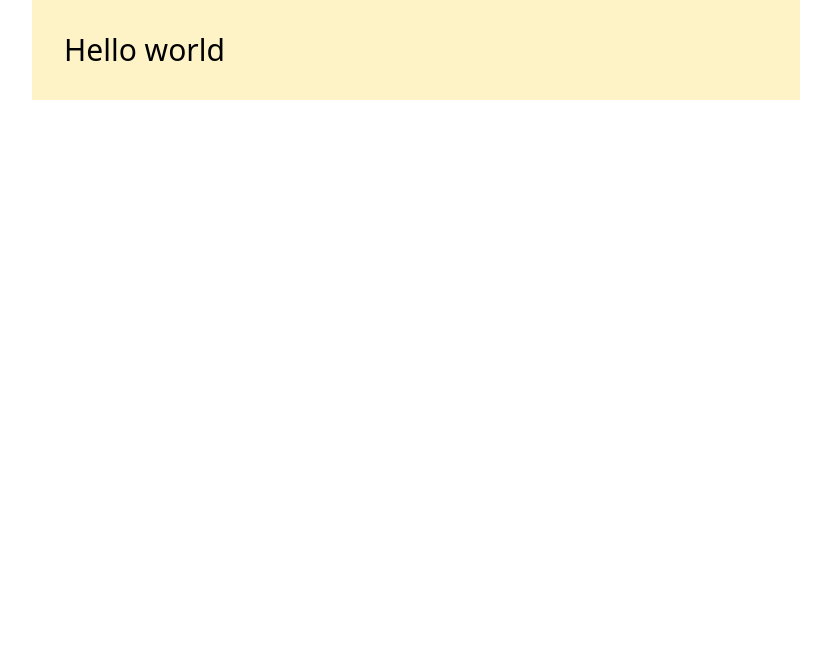
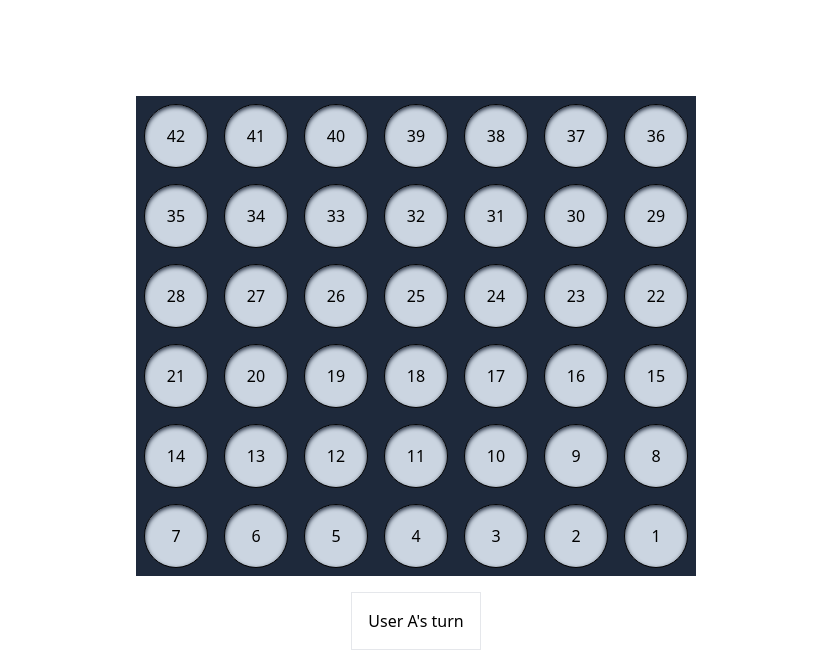
Before and after one commit to YelyzavetaRohovska/4connect, a React (Vite) app: page /hello in a window 1280 px wide. Shown: the top 666 px of the page, without its empty margins (224-1055 px from the left). Built offline with nearby package versions, Linux system fonts and the light colour scheme.

Commit message:
create 4 connect game

```diff
--- a/src/routes/hello-world/index.tsx
+++ b/src/routes/hello-world/index.tsx
@@ -1,5 +1,164 @@
-export default function HelloWorld() {
+import { useState } from "react";
+import React = require("react");
+
+type User = "A" | "B" | "T";
+
+const rows = 6;
+const cols = 7;
+const winCombinationLength = 4;
+
+export default function Connect4Game() {
+  const [currentUser, setCurrentUser] = useState<User>("A");
+  const [winner, setWinner] = useState<User | null>(null);
+
+  const [userAMoves, setUserAMoves] = useState<Set<number>>(new Set());
+  const [userBMoves, setUserBMoves] = useState<Set<number>>(new Set());
+
+  const addUserMark = (index: number): void => {
+    if (winner || userAMoves.has(index) || userBMoves.has(index)) return;
+
+    let dropIndex = findDropIndex(index);
+
+    if (dropIndex !== -1) {
+      if (currentUser === "A") {
+        updateMovesAndCheckWinner(dropIndex, userAMoves, setUserAMoves);
+      } else {
+        updateMovesAndCheckWinner(dropIndex, userBMoves, setUserBMoves);
+      }
+    }
+  };
+
+  const findDropIndex = (index: number): number => {
+    while (index > 0) {
+      const belowIndex = index - cols;
+      if (
+        belowIndex <= 0 ||
+        userAMoves.has(belowIndex) ||
+        userBMoves.has(belowIndex)
+      ) {
+        return index;
+      }
+      index = belowIndex;
+    }
+    return -1;
+  };
+
+  const updateMovesAndCheckWinner = (
+    index: number,
+    moves: Set<number>,
+    setMoves: React.Dispatch<React.SetStateAction<Set<number>>>
+  ): void => {
+    const newMoves = new Set(moves).add(index);
+    setMoves(newMoves);
+
+    if (checkWinner(index, newMoves)) {
+      setWinner(currentUser);
+      return;
+    }
+
+    if (userAMoves.size + userBMoves.size === rows * cols - 1) {
+      setWinner("T");
+      return;
+    }
+
+    setCurrentUser(prevUser => (prevUser === "A" ? "B" : "A"));
+  };
+
+  const getColor = (index: number): string => {
+    if (userAMoves.has(index)) return "bg-green-600 shadow-green-800";
+    if (userBMoves.has(index)) return "bg-orange-600 shadow-orange-800";
+    return "bg-slate-300 shadow-slate-800";
+  };
+
+  const getRowNumber = (index: number): number => {
+    return Math.floor((index - 1) / cols) + 1;
+  };
+
+  const getColumnNumber = (index: number): number => {
+    return index % cols == 0 ? cols : index % cols;
+  }
+
+  const checkWinner = (index: number, movesSet: Set<number>): boolean => {
+    return (
+      checkLine(index, movesSet, 1, 0, 1) || // Horizontal
+      checkLine(index, movesSet, cols, 1, 0) || // Vertical
+      checkLine(index, movesSet, cols + 1, 1, 1) || // Diagonal from bottom-right to top-left
+      checkLine(index, movesSet, cols - 1, 1, 1) // Diagonal from bottom-left to top-right
+    );
+  };
+
+  const checkLine = (
+    index: number,
+    movesSet: Set<number>,
+    step: number,
+    rowDelta: number,
+    colDelta: number,
+  ): boolean => {
+    let count = 1;
+
+    count += countDirection(index, movesSet, step, rowDelta, colDelta);
+    count += countDirection(index, movesSet, -step, rowDelta, colDelta);
+
+    return count >= winCombinationLength;
+  };
+
+  const countDirection = (
+    startIndex: number,
+    movesSet: Set<number>,
+    step: number,
+    rowDelta: number,
+    colDelta: number,
+  ): number => {
+    let count = 0;
+    let index = startIndex + step;
+
+    while (
+      index >= 0 &&
+      index <= rows * cols &&
+      movesSet.has(index) &&
+      Math.abs(getColumnNumber(index) - getColumnNumber(startIndex)) === colDelta &&
+      Math.abs(getRowNumber(index) - getRowNumber(startIndex)) === rowDelta
+    ) {
+      count++;
+      startIndex = index;
+      index += step;
+    }
+
+    return count;
+  };
+
   return (
-    <div className="w-full md:w-4/5 xl:w-3/5 mx-auto bg-amber-100 text-3xl p-8">Hello world</div>
-  )
+    <div className="flex justify-center items-center flex-col w-full p-24">
+      <div className="w-fit grid grid-cols-7 gap-0 bg-slate-800">
+        {[...Array(rows * cols)].map((_, i) => {
+          const index = rows * cols - i;
+          return (
+            <div
+              key={index}
+              id={index.toString()}
+              className={`border border-black w-16 h-16 m-2 flex items-center justify-center rounded-full shadow-inner ${getColor(
+                index
+              )}`}
+              onClick={() => addUserMark(index)}
+            >
+              {index}
+            </div>
+          );
+        })}
+      </div>
+      {winner ? (
+        <p>
+          {winner === "T" ? "It's a tie!" : `Winner is User ${winner}`}
+          <button
+            className="bg-stone-600 p-1"
+            onClick={() => window.location.reload()}
+          >
+            Restart
+          </button>
+        </p>
+      ) : (
+        <p className="p-4 border m-4">User {currentUser}'s turn</p>
+      )}
+    </div>
+  );
 }
--- a/tsconfig.json
+++ b/tsconfig.json
@@ -1,5 +1,6 @@
 {
   "compilerOptions": {
-    "lib": ["es2023"]
+    "jsx": "react",
+    "lib": ["es2023", "es6", "dom"],
   }
 }
```
